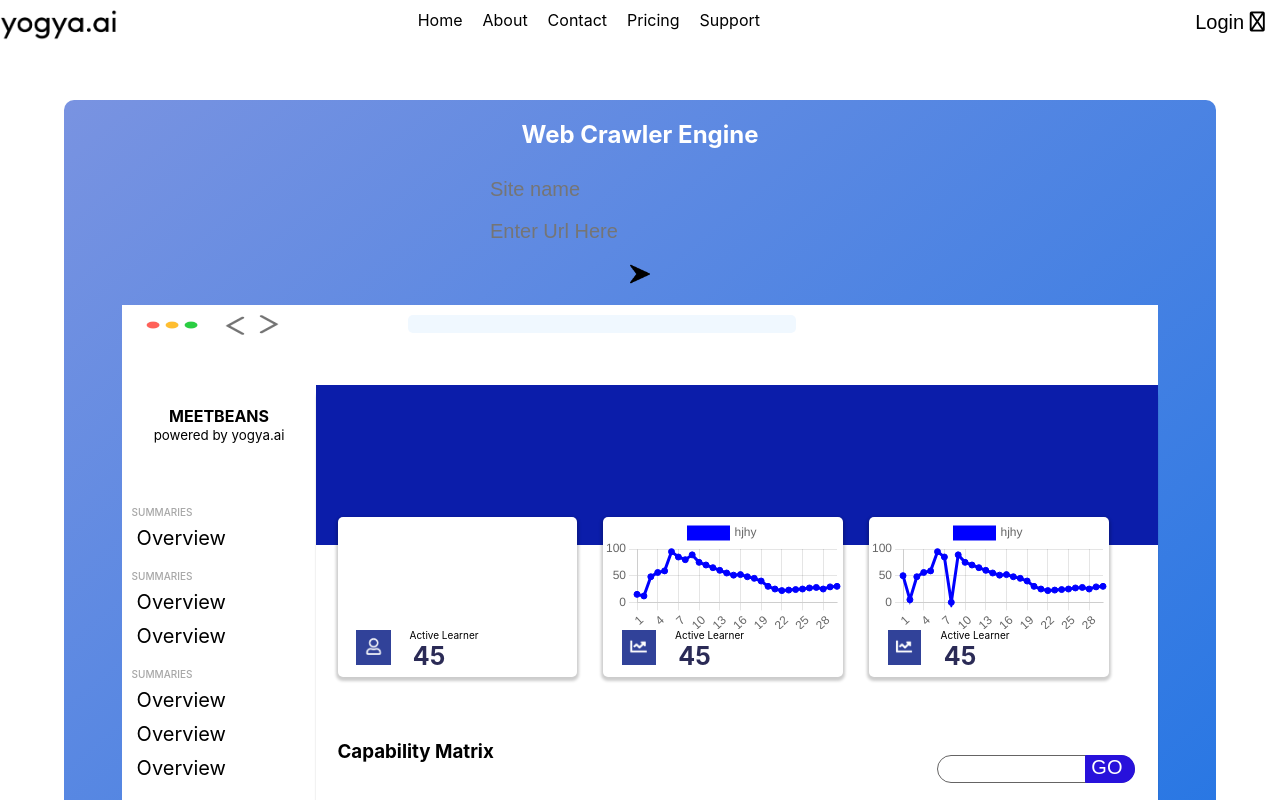
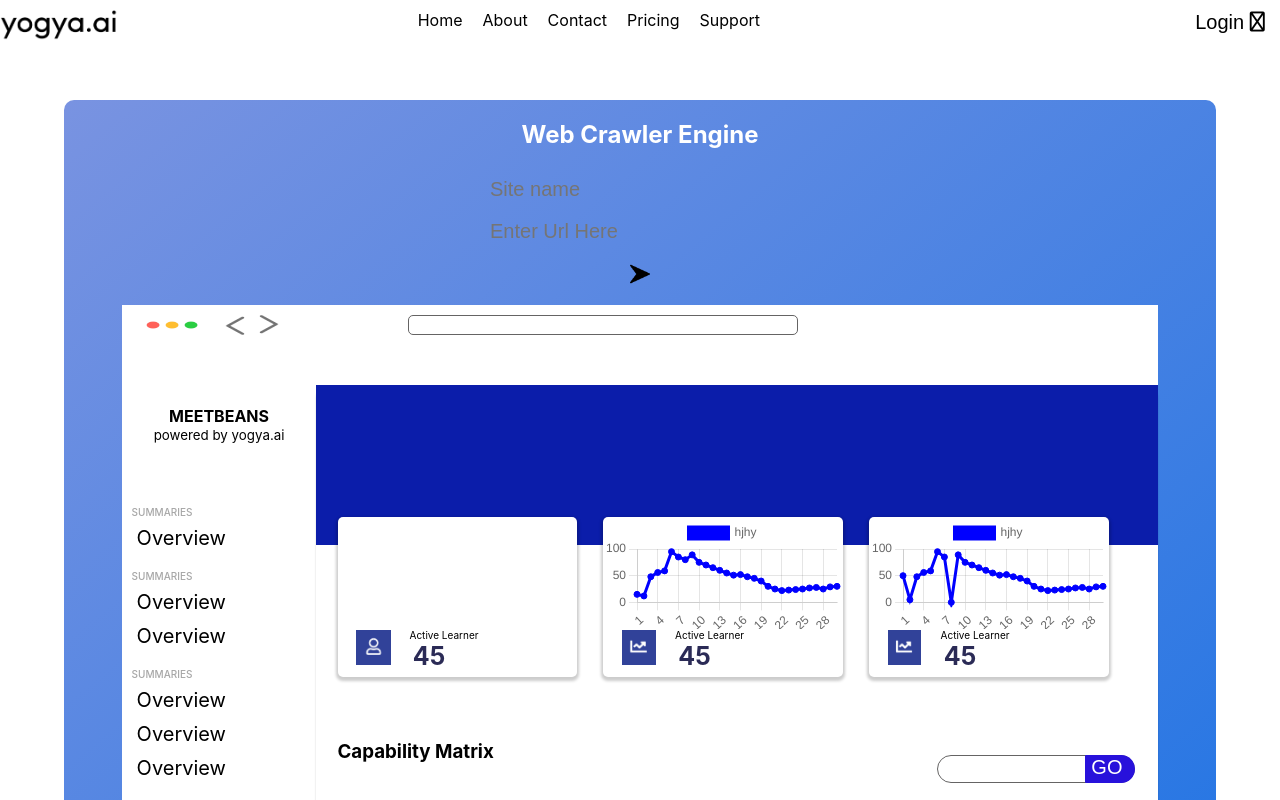
Before and after one commit to shaln07dj/web-crawler, a React (Create React App) app in the folder web_crawler/front-end/: page / in a window 1280 px wide. Shown: the top 800 px of the page. Built offline with nearby package versions, Linux system fonts and the light colour scheme; no server answers.

Commit message:
updated styles of Overlap Component

```diff
--- a/web_crawler/front-end/src/styles/overlap.module.css
+++ b/web_crawler/front-end/src/styles/overlap.module.css
@@ -6,7 +6,7 @@
 .data{
     margin-top: 0vh;
     background-color: #fff;
-    height:120vh;
+    height:100vh;
     width:90%;
     border-radius: 10px;
 
@@ -28,7 +28,9 @@
   float: left;
   width: 30vw;
   height: 2vh;
-  background-color: aliceblue;
+  background-color: #fff;
+  border: 1px solid;
+  border-color: rgb(101, 100, 100);
 }
 
 
```
